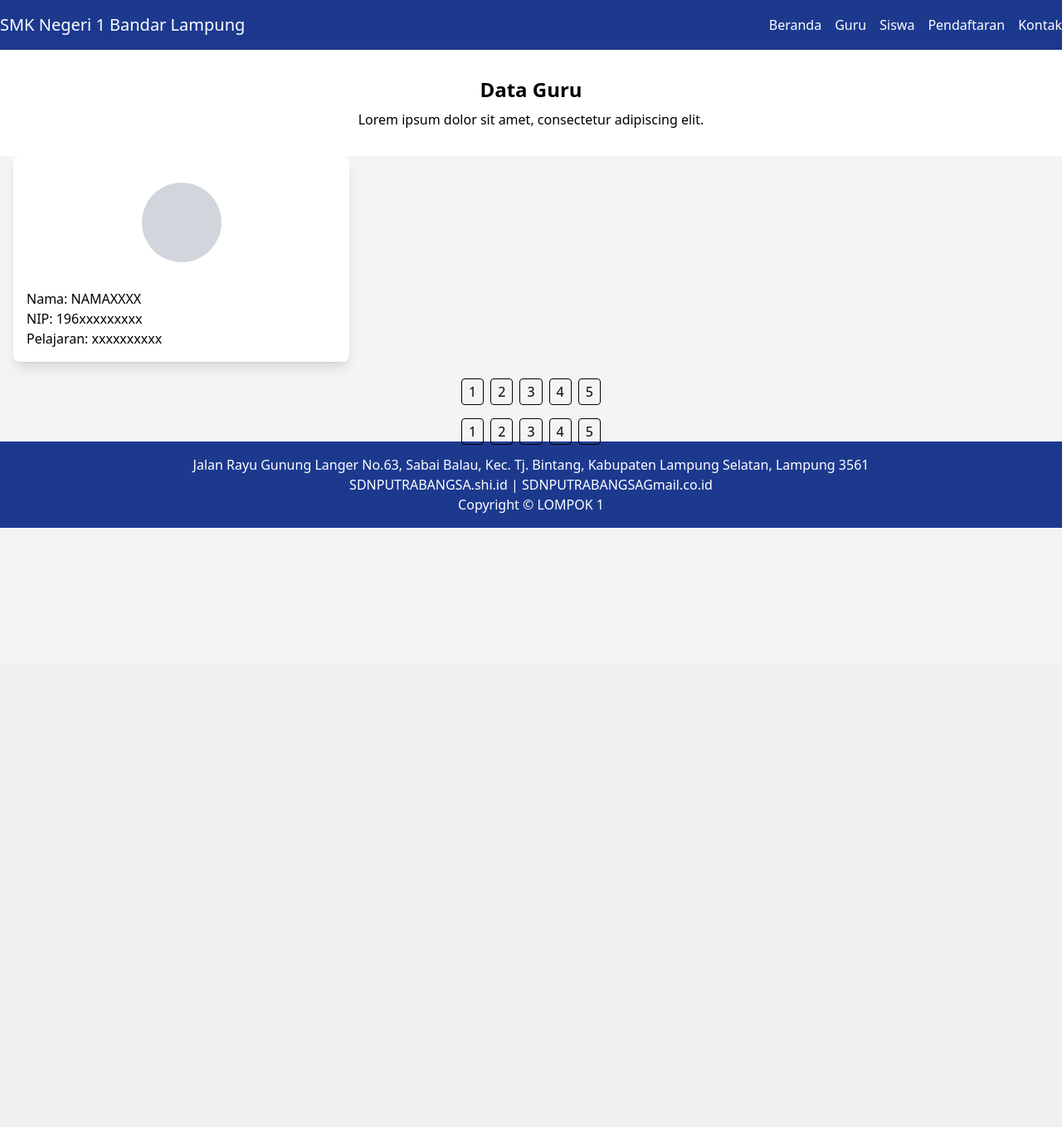
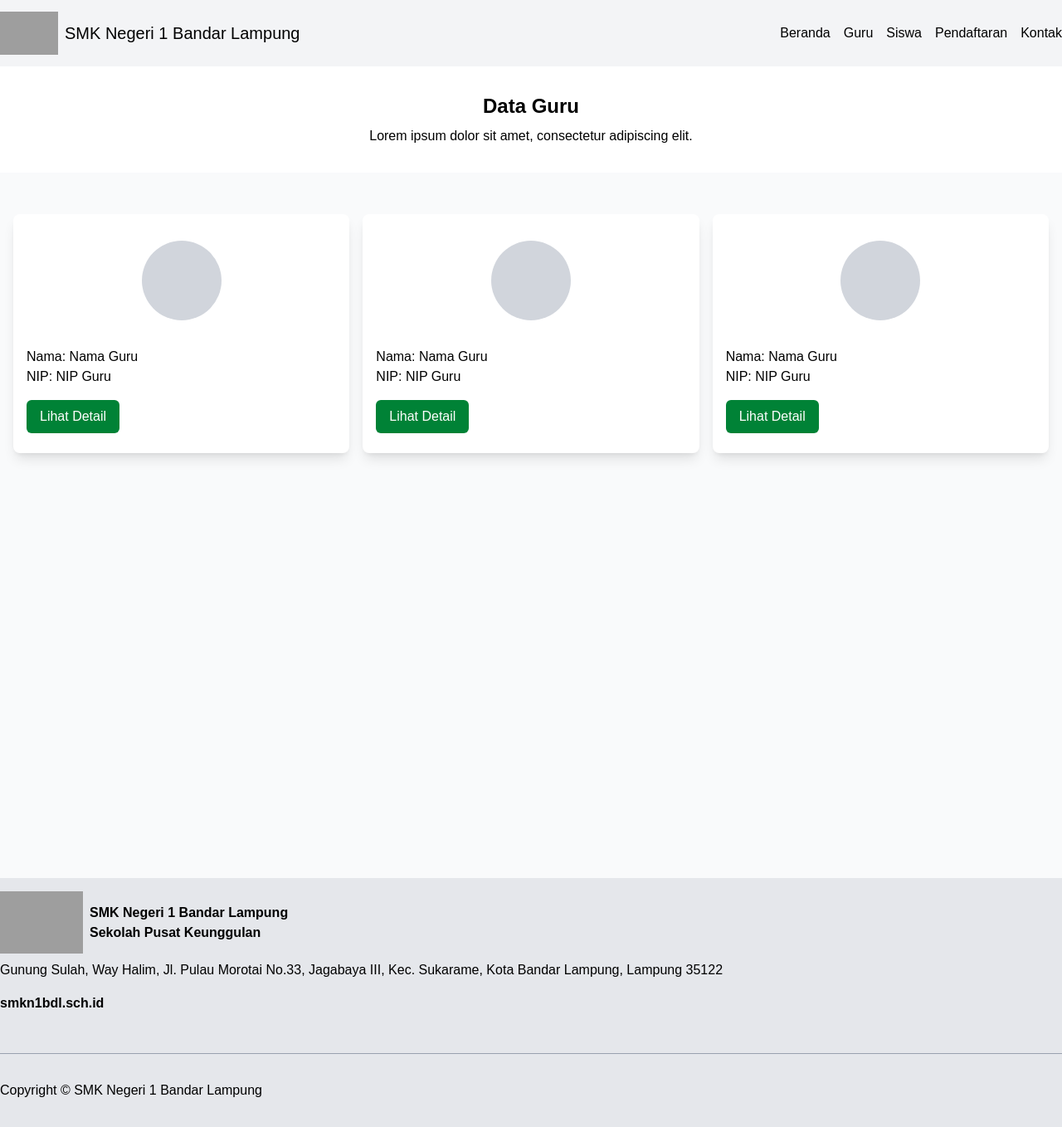
Before and after one commit to zachriek/smkn1-bl, a PHP site: page /data-guru.html in a window 1280 px wide. Shown: the whole page at 83% size. Before the commit the page ends 636 px from the top, so only its background shows below. Run offline with PHP 8.4, Linux system fonts and the light colour scheme; grey boxes are pictures that could not be loaded.

Commit message:
update data guru

```diff
--- a/css/style.css
+++ b/css/style.css
@@ -1,9 +1,3 @@
-* {
-	margin: 0;
-	padding: 0;
-	box-sizing: border-box;
-}
-
 html {
 	scroll-behavior: smooth;
 }
--- a/data-guru.html
+++ b/data-guru.html
@@ -4,12 +4,16 @@
 		<meta charset="UTF-8" />
 		<meta name="viewport" content="width=device-width, initial-scale=1.0" />
 		<script src="https://unpkg.com/@tailwindcss/browser@4"></script>
+		<link rel="stylesheet" href="./css/style.css" />
 		<title>Data Guru</title>
 	</head>
-	<body class="bg-gray-100">
-		<header class="bg-blue-900 text-white py-4">
+	<body class="bg-gray-50">
+		<header class="bg-gray-100 h-[80px] flex items-center fixed top-0 left-0 w-full">
 			<div class="container mx-auto flex justify-between items-center">
-				<h1 class="text-xl">SMK Negeri 1 Bandar Lampung</h1>
+				<div class="flex items-center gap-2">
+					<img src="./images/logo-smkn1.png" alt="SMK Negeri 1 Bandar Lampung" class="w-[70px]" />
+					<p class="text-xl">SMK Negeri 1 Bandar Lampung</p>
+				</div>
 				<nav>
 					<ul class="flex space-x-4">
 						<li><a href="#" class="hover:underline">Beranda</a></li>
@@ -23,58 +27,58 @@
 		</header>
 
 		<!-- Hero Section -->
-		<section class="bg-white text-center py-8">
+		<section class="bg-white text-center py-8 mt-[80px]">
 			<h2 class="text-2xl font-bold">Data Guru</h2>
 			<p class="mt-2">Lorem ipsum dolor sit amet, consectetur adipiscing elit.</p>
 		</section>
 
 		<!-- Teacher Cards -->
+		<section class="min-h-screen mt-[50px]">
 			<div class="container mx-auto grid grid-cols-1 md:grid-cols-2 lg:grid-cols-3 gap-4 px-4">
 				<!-- Repeat this block for each teacher -->
 				<div class="bg-white shadow-lg rounded-lg p-4">
 					<div class="flex items-center justify-center h-32">
 						<div class="bg-gray-300 w-24 h-24 rounded-full"></div>
 					</div>
-				<h3 class="mt-4">Nama: NAMAXXXX</h3>
-				<p>NIP: 196xxxxxxxxx</p>
-				<p>Pelajaran: xxxxxxxxxx</p>
+					<h3 class="mt-4">Nama: Nama Guru</h3>
+					<p>NIP: NIP Guru</p>
+					<a href="#" class="bg-green-700 text-white px-4 py-2 rounded-md inline-block mt-4 mb-2">Lihat Detail</a>
 				</div>
 
-			<!-- Repeat the block above for additional teachers -->
+				<div class="bg-white shadow-lg rounded-lg p-4">
+					<div class="flex items-center justify-center h-32">
+						<div class="bg-gray-300 w-24 h-24 rounded-full"></div>
+					</div>
+					<h3 class="mt-4">Nama: Nama Guru</h3>
+					<p>NIP: NIP Guru</p>
+					<a href="#" class="bg-green-700 text-white px-4 py-2 rounded-md inline-block mt-4 mb-2">Lihat Detail</a>
 				</div>
 
-		<!-- Pagination -->
-		<div class="container mx-auto flex justify-center mt-6">
-			<nav aria-label="Page navigation">
-				<ul class="flex space-x-2">
-					<li><a href="#" class="border rounded px-2 py-1">1</a></li>
-					<li><a href="#" class="border rounded px-2 py-1">2</a></li>
-					<li><a href="#" class="border rounded px-2 py-1">3</a></li>
-					<li><a href="#" class="border rounded px-2 py-1">4</a></li>
-					<li><a href="#" class="border rounded px-2 py-1">5</a></li>
-				</ul>
-			</nav>
+				<div class="bg-white shadow-lg rounded-lg p-4">
+					<div class="flex items-center justify-center h-32">
+						<div class="bg-gray-300 w-24 h-24 rounded-full"></div>
 					</div>
-
-		<!-- Pagination -->
-		<div class="container mx-auto flex justify-center mt-6">
-			<nav aria-label="Page navigation">
-				<ul class="flex space-x-2">
-					<li><a href="#" class="border rounded px-2 py-1">1</a></li>
-					<li><a href="#" class="border rounded px-2 py-1">2</a></li>
-					<li><a href="#" class="border rounded px-2 py-1">3</a></li>
-					<li><a href="#" class="border rounded px-2 py-1">4</a></li>
-					<li><a href="#" class="border rounded px-2 py-1">5</a></li>
-				</ul>
-			</nav>
+					<h3 class="mt-4">Nama: Nama Guru</h3>
+					<p>NIP: NIP Guru</p>
+					<a href="#" class="bg-green-700 text-white px-4 py-2 rounded-md inline-block mt-4 mb-2">Lihat Detail</a>
 				</div>
+			</div>
+		</section>
 
 		<!-- Footer -->
-		<footer class="bg-blue-900 text-white py-4">
-			<div class="container mx-auto text-center">
-				<p>Jalan Rayu Gunung Langer No.63, Sabai Balau, Kec. Tj. Bintang, Kabupaten Lampung Selatan, Lampung 3561</p>
-				<p>SDNPUTRABANGSA.shi.id | SDNPUTRABANGSAGmail.co.id</p>
-				<p>Copyright © LOMPOK 1</p>
+		<footer class="bg-gray-200 py-4">
+			<div class="container mx-auto">
+				<div class="flex items-center gap-2 mb-2">
+					<img src="./images/logo-smkn1.png" alt="SMK Negeri 1 Bandar Lampung" class="w-[100px]" />
+					<div class="font-semibold">
+						<p>SMK Negeri 1 Bandar Lampung</p>
+						<p>Sekolah Pusat Keunggulan</p>
+					</div>
+				</div>
+				<p class="mb-4">Gunung Sulah, Way Halim, Jl. Pulau Morotai No.33, Jagabaya III, Kec. Sukarame, Kota Bandar Lampung, Lampung 35122</p>
+				<a href="https://smkn1bdl.sch.id/" target="_blank" rel="noreferer" class="font-semibold hover:underline">smkn1bdl.sch.id</a>
+				<hr class="text-gray-400 mt-12 mb-4" />
+				<p class="py-4">Copyright © SMK Negeri 1 Bandar Lampung</p>
 			</div>
 		</footer>
 	</body>
```
Also changed, not shown: 1 other file. Lines whose indentation alone changed are shown as unchanged.
